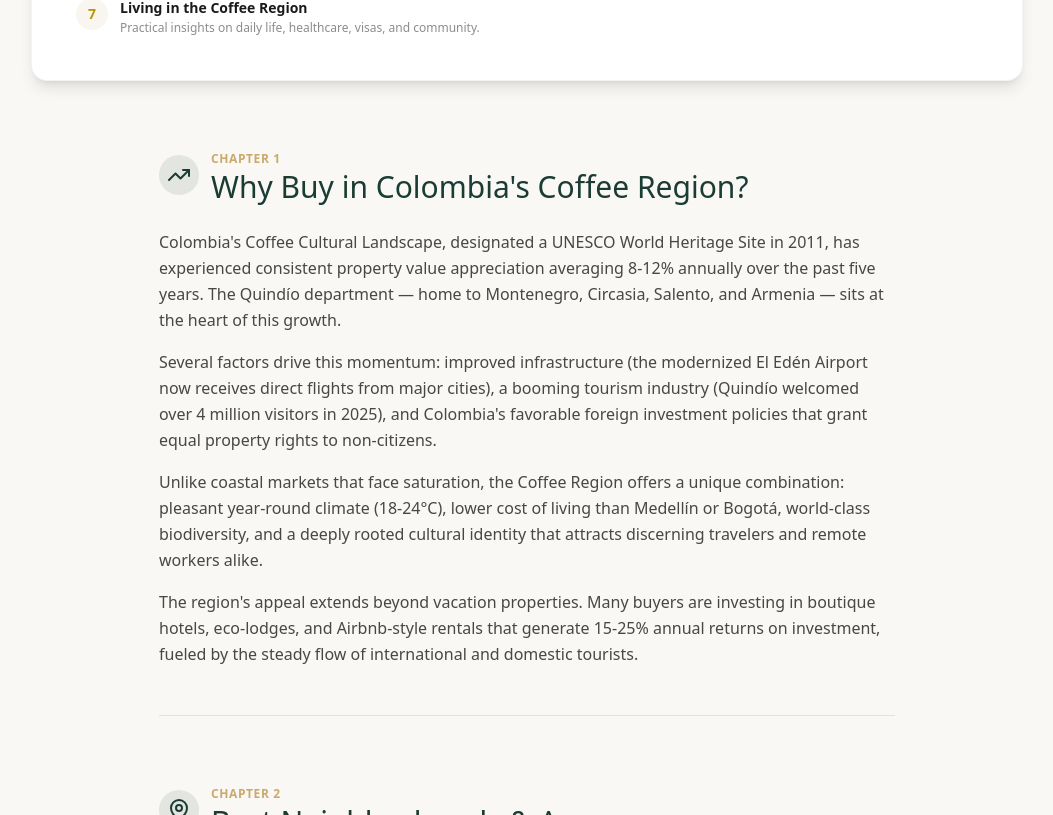
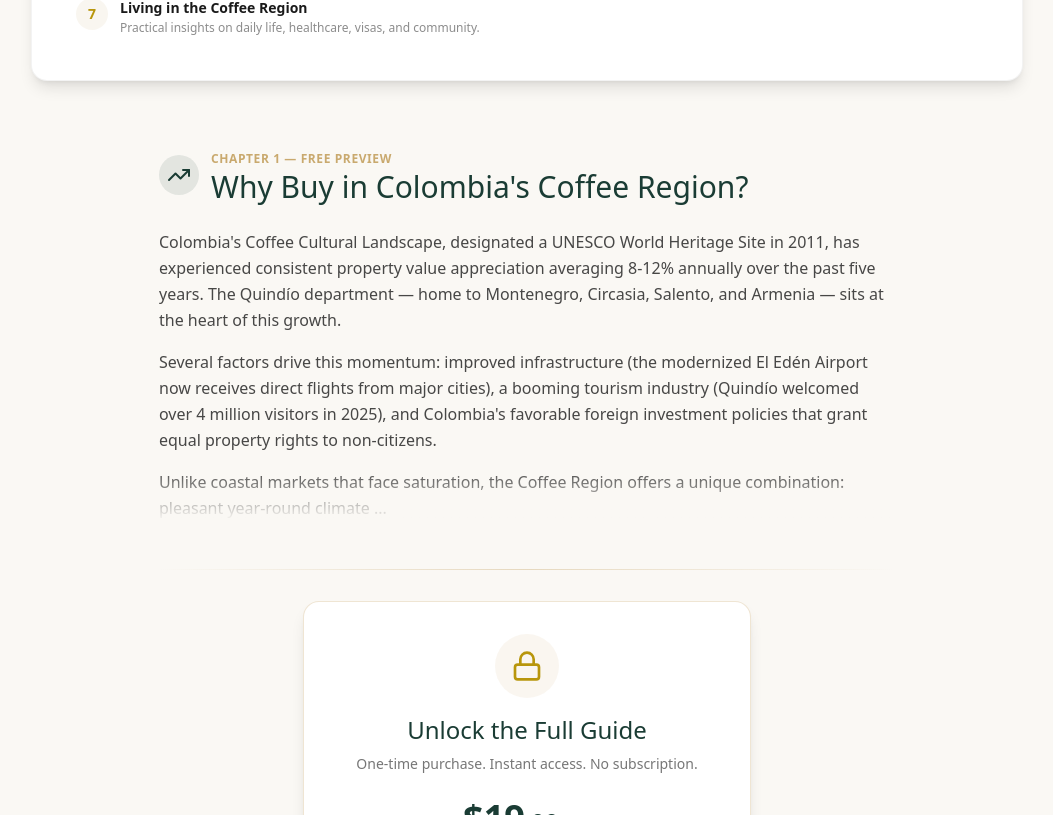
Before and after one commit to AA472/hotel-quinto, a Next.js app: page /buyers-guide in a window 1280 px wide. Shown: the part 825-1640 px from the top of the page, without its empty margins (113-1166 px from the left). Built offline with nearby package versions, Linux system fonts and the light colour scheme; a web font is replaced by a local one.

Commit message:
Enable buyer's guide paywall

```diff
--- a/src/app/buyers-guide/page.tsx
+++ b/src/app/buyers-guide/page.tsx
@@ -294,7 +294,7 @@ function GuideContent() {
 
 export default function BuyersGuidePage() {
   const [searchParams, setSearchParams] = useState<URLSearchParams | null>(null);
-  const [accessGranted, setAccessGranted] = useState(true); // TODO: set back to false to enable paywall
+  const [accessGranted, setAccessGranted] = useState(false);
   const [verifying, setVerifying] = useState(false);
 
   useEffect(() => {
```
